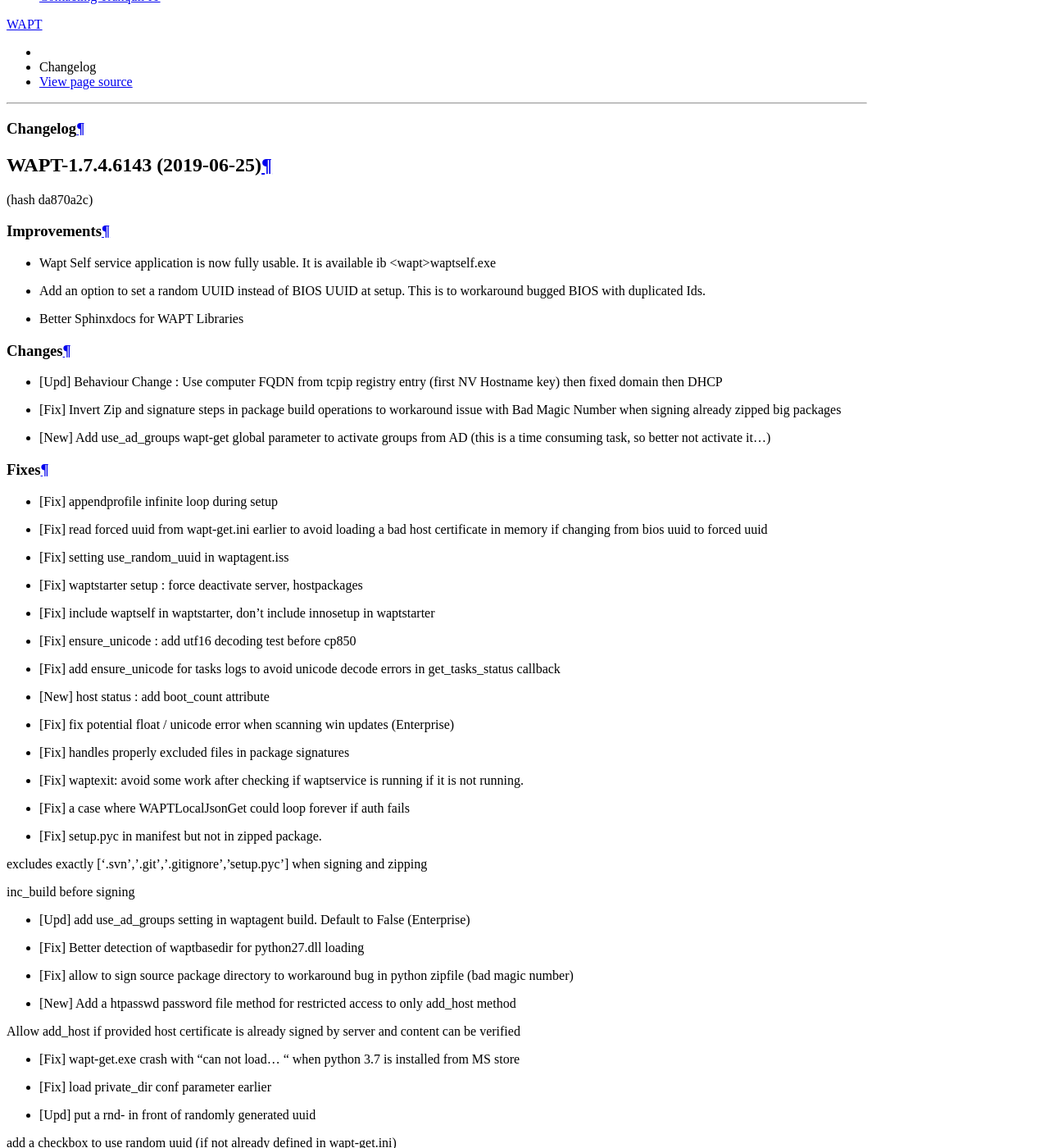
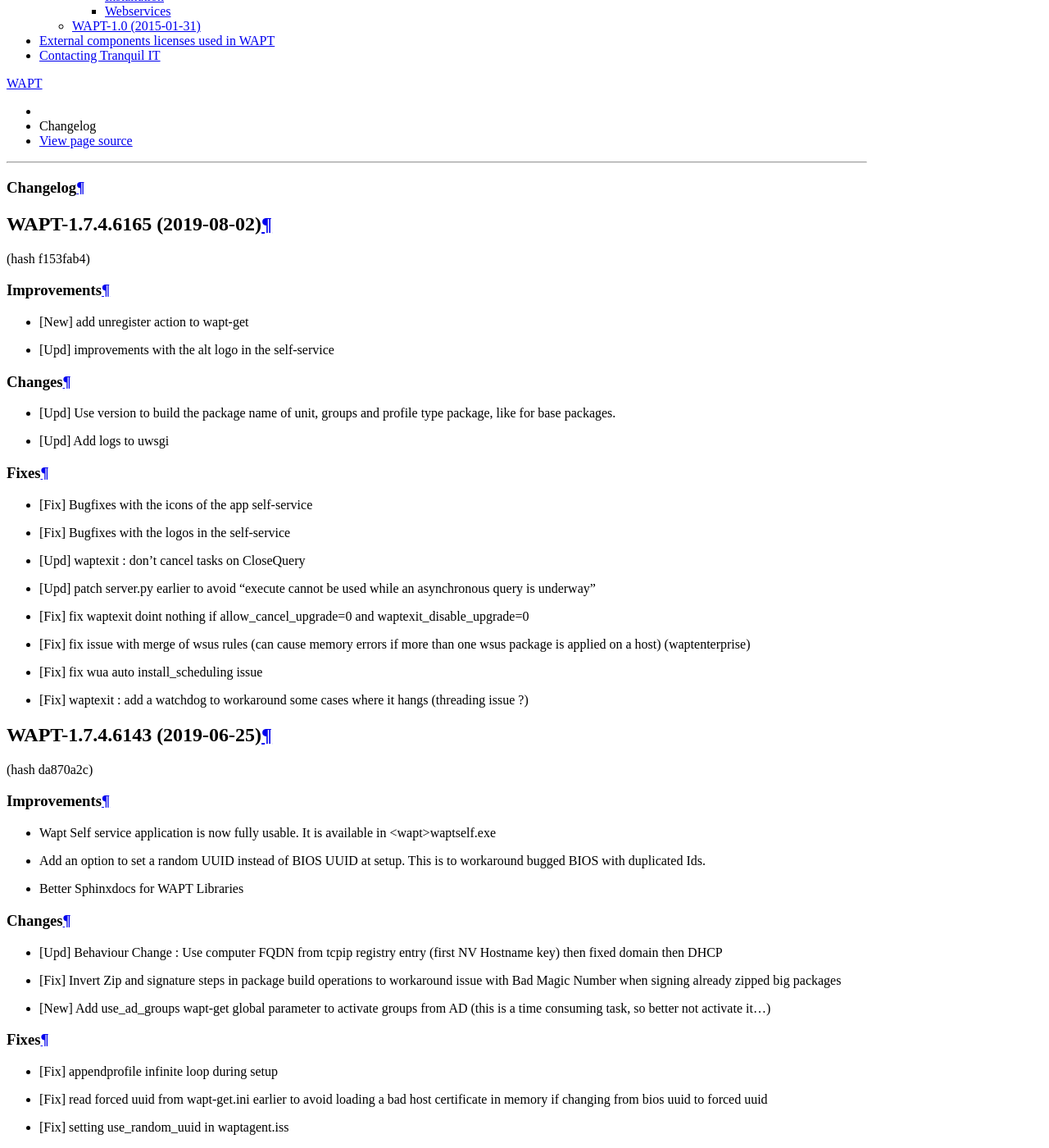
Before and after one commit to tranquilit/WAPT-Documentation, a Sphinx documentation site: the page built from source/wapt-changelog.rst, in a window 1280 px wide and 1400 px high, scrolled down 3270 px. Shown: the whole window at 82% size. Built offline with Sphinx 7.4.7 and the Read the Docs theme 2.0.0, drawn with Linux system fonts in a browser that asks for light colours; some of the changed text lies outside the part shown.

Commit message:
Improvements with doc for self service

```diff
--- a/source/wapt-changelog.rst
+++ b/source/wapt-changelog.rst
@@ -12,6 +12,45 @@
 Changelog
 =========
 
+WAPT-1.7.4.6165 (2019-08-02)
+----------------------------
+
+(hash f153fab4)
+
+Improvements
+++++++++++++
+
+* [New] add unregister action to wapt-get
+
+* [Upd] improvements with the alt logo in the self-service
+
+Changes
++++++++
+
+* [Upd] Use version to build the package name of unit, groups and profile type package, like for base packages.
+
+* [Upd] Add logs to uwsgi
+
+Fixes
++++++
+
+* [Fix] Bugfixes with the icons of the app self-service
+
+* [Fix] Bugfixes with the logos in the self-service
+
+* [Upd] waptexit : don't cancel tasks on CloseQuery
+
+* [Upd] patch server.py earlier to avoid "execute cannot be used while an asynchronous query is underway"
+
+* [Fix] fix waptexit doint nothing if allow_cancel_upgrade=0 and waptexit_disable_upgrade=0
+
+* [Fix] fix issue with merge of wsus rules (can cause memory errors if more than one wsus package is applied on a host) (waptenterprise)
+
+* [Fix] fix wua auto install_scheduling issue
+
+* [Fix] waptexit : add a watchdog to workaround some cases where it hangs (threading issue ?)
+
+
 WAPT-1.7.4.6143 (2019-06-25)
 ----------------------------
 
@@ -20,7 +59,7 @@
 Improvements
 ++++++++++++
 
-* Wapt Self service application is now fully usable. It is available ib <wapt>\waptself.exe
+* Wapt Self service application is now fully usable. It is available in <wapt>\waptself.exe
 
 * Add an option to set a random UUID instead of BIOS UUID at setup. This is to workaround bugged BIOS with duplicated Ids.
 
--- a/source/waptserver-install/debian/install-debian-wapt.rst
+++ b/source/waptserver-install/debian/install-debian-wapt.rst
@@ -45,7 +45,7 @@
 .. code-block:: bash
 
   apt-get update && apt-get upgrade
-  apt-get install apt-transport-https lsb-release
+  apt-get install apt-transport-https lsb-release gnupg
   wget -O - https://wapt.tranquil.it/debian/tiswapt-pub.gpg  | apt-key add -
   echo  "deb  https://wapt.tranquil.it/debian/wapt-1.7/ $(lsb_release -c -s) main"  > /etc/apt/sources.list.d/wapt.list
 
```
Also changed, not shown: source/wapt-usage/wapt-selfservice.rst (+6 -6 lines), 9 other files.
